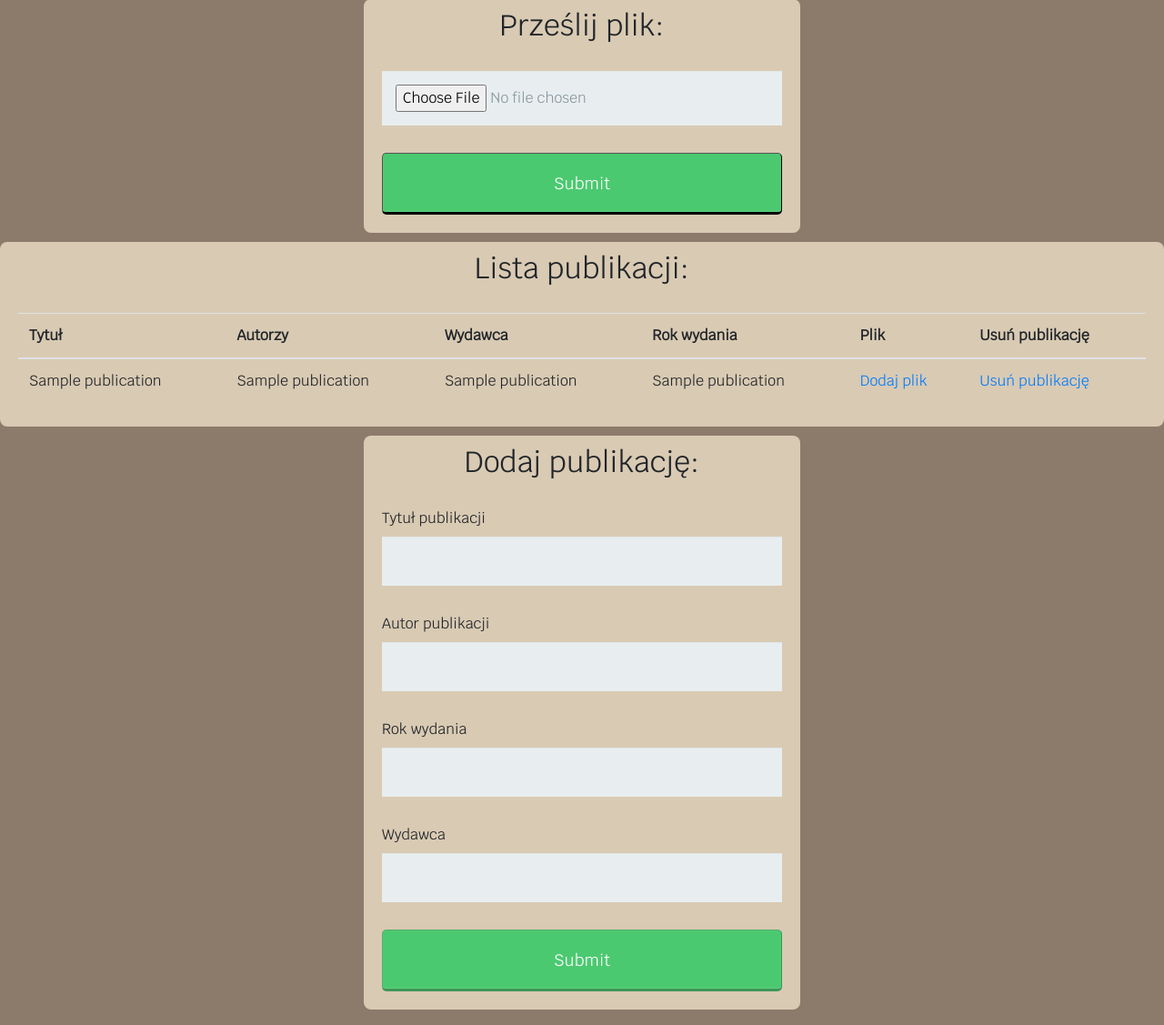
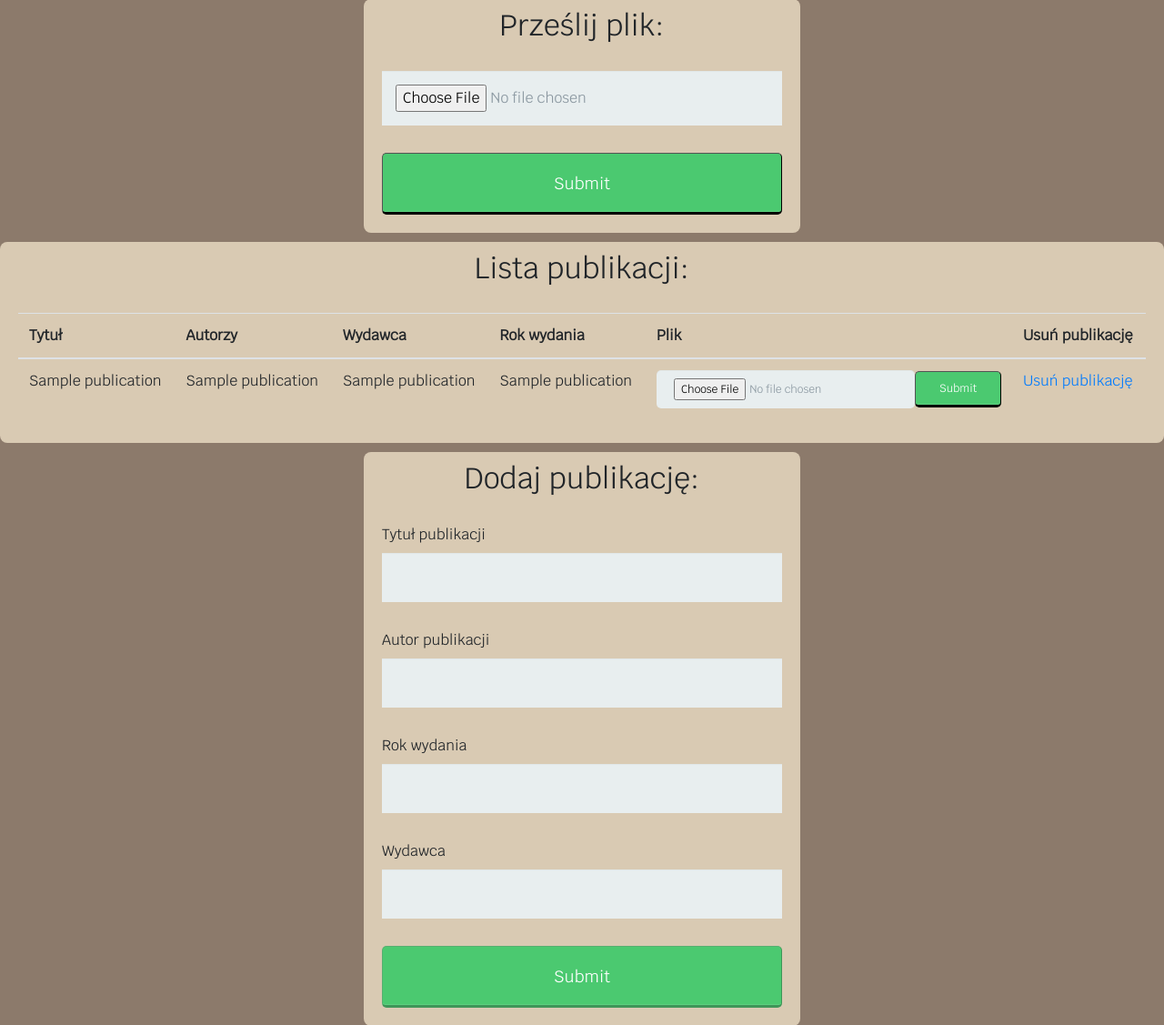
Before and after one commit to maciekkoz98/Webowka-P2, a Flask app: template web/templates/list.html in a window 1280 px wide. Shown: the part 217-1344 px from the top of the page at 91% size. Run offline with Flask 2, Linux system fonts and the light colour scheme; the template is opened without the code that fills it: most values are stand-ins (such as "Sample title", 1, 10 or a date in 2020); parts of the project's set-up code (start-up, migrations or seed data) failed here and were passed over; some libraries are stand-ins or nearby versions.

Commit message:
form to files in publication

```diff
--- a/web/app.py
+++ b/web/app.py
@@ -68,34 +68,26 @@ def auth():
 
 @app.route('/list')
 def files():
-    session_id = request.cookies.get('session_id')
-    username = request.cookies.get('username')
-    if username is None or session_id is None:
+    if not check_user():
         return redirect("/login")
-    session_id_redis = redis_instance.get(
-        username + "_session_id")
-    if session_id_redis is None:
-        return redirect("/login")
-    session_id_redis = session_id_redis.decode()
-    if session_id == session_id_redis:
-        upload_token = create_token(JWT_SESSION_TIME).decode('ascii')
-        download_token = create_token(JWT_SESSION_TIME).decode('ascii')
-        list_token = create_token(10).decode('ascii')
-        filelist_json = requests.post(
-            "http://files:5000/filelist", json={"token": list_token}, verify=False).json()
-        fileslist = filelist_json['files']
-        api_url = get_api_url(username)
-        publications = requests.get(api_url).json()
-        publications = publications["publications"]
-        publications = prepare_publications(publications)
-        API = "https://filesapi.company.com/publications/"
-        password = redis_instance.get(username).decode()
-        # TODO prezentacja publikacji
-        return render_template("list.html", filelist=fileslist, publications=publications,
-                               FILE=FILE, upload_token=upload_token,
-                               download_token=download_token, WEB=WEB, API=API, username=username, password=password)
-    else:
-        return redirect("/login")
+
+    username = request.cookies.get("username")
+    upload_token = create_token(JWT_SESSION_TIME).decode('ascii')
+    download_token = create_token(JWT_SESSION_TIME).decode('ascii')
+    list_token = create_token(10).decode('ascii')
+    filelist_json = requests.post(
+        "http://files:5000/filelist", json={"token": list_token}, verify=False).json()
+    fileslist = filelist_json['files']
+    api_url = get_api_url(username)
+    publications = requests.get(api_url).json()
+    publications = publications["publications"]
+    publications = prepare_publications(publications)
+    API = "https://filesapi.company.com/publications/"
+    password = redis_instance.get(username).decode()
+    # TODO prezentacja publikacji
+    return render_template("list.html", filelist=fileslist, publications=publications,
+                           FILE=FILE, upload_token=upload_token,
+                           download_token=download_token, WEB=WEB, API=API, username=username, password=password)
 
 
 def get_api_url(user):
@@ -105,6 +97,7 @@ def get_api_url(user):
 
 
 def prepare_publications(publications):
+    # TODO handle links!
     for i in range(0, len(publications)):
         publications[i] = publications[i].split(":_+")
     return publications
@@ -112,15 +105,11 @@ def prepare_publications(publications):
 
 @app.route('/callback')
 def callback():
-    username = request.cookies.get('username')
-    session_id = request.cookies.get("session_id")
+    if not check_user():
+        return redirect("/login")
 
     error = request.args.get("error")
     filename = request.args.get("fname")
-    redis_session = redis_instance.get(username + "_session_id").decode()
-    if session_id != redis_session:
-        return redirect("/login")
-
     if error:
         return f"<h1>APP</h1> Upload failed: {error}", 400
 
@@ -129,12 +118,10 @@ def callback():
 
 @app.route("/addPub", methods=["POST"])
 def add_pub():
-    session_id = request.cookies.get("session_id")
-    username = request.cookies.get("username")
-    redis_session = redis_instance.get(username + "_session_id").decode()
-    if session_id != redis_session:
+    if not check_user():
         return redirect("/login")
 
+    username = request.cookies.get("username")
     title = request.form.get("title")
     author = request.form.get("author")
     year = request.form.get("year")
@@ -164,6 +151,42 @@ def logout():
     return response
 
 
+@app.route('/addFileToPub')
+def show_form():
+    if not check_user():
+        return redirect("/login")
+
+    username = request.cookies.get("username")
+    pub_id = request.args.get("pid")
+    password = redis_instance.get(username).decode()
+    address = "http://api:5000/publications/" + pub_id
+    return render_template("fileForm.html", API=address, username=username, password=password)
+
+
+@app.route("/sendToAPI", methods=["POST"])
+def attach_file():
+    if not check_user():
+        return redirect("/login")
+
+    username = request.form.get("username")
+    password = request.form.get("password")
+    pub_id = request.form.get("pid")
+    link = "http://api:5000/publications/" + pub_id
+    file = request.files.get("file")
+    form_data = {
+        "username": username,
+        "password": password,
+    }
+    files = {
+        "file": (file.filename, file)
+    }
+
+    ans = requests.post(link, data=form_data, files=files)
+    if ans.status_code == 200:
+        return redirect('/list')
+    # <a href="/addFileToPub?pid={{publication[0]}}">Dodaj plik</a>
+
+
 def redirect(location):
     responce = make_response('', 303)
     responce.headers["Location"] = location
@@ -173,3 +196,17 @@ def redirect(location):
 def create_token(time):
     expiration = datetime.datetime.utcnow() + datetime.timedelta(seconds=time)
     return encode({"iss": "fileshare.company.com", "exp": expiration}, JWT_SECRET, "HS256")
+
+
+def check_user():
+    session_id = request.cookies.get("session_id")
+    username = request.cookies.get("username")
+    if username is None:
+        return False
+    redis_session = redis_instance.get(username + "_session_id")
+    if redis_session is None:
+        return False
+    redis_session = redis_session.decode()
+    if session_id != redis_session:
+        return False
+    return True
--- a/web/static/style.css
+++ b/web/static/style.css
@@ -59,6 +59,29 @@ input[type="submit"] {
     margin-bottom: 10px;
 }
 
+input.small {
+    vertical-align: middle;
+    padding: 9px 19px 9px 19px;
+    font-size: 12px;
+    text-align: center;
+    font-style: normal;
+    border-radius: 5px;
+    width: 75%;
+    margin-bottom: 0px;
+}
+
+input[type="submit"].small {
+    width: 25%;
+}
+
+.pubForm {
+    display: flex;
+    flex-flow: row wrap;
+    align-items: center;
+    margin: 0px;
+    padding: 0px;
+}
+
 li {
     list-style-type: none;
 }
--- a/web/templates/list.html
+++ b/web/templates/list.html
@@ -57,9 +57,18 @@
                 {% if publication[5] %}
                 <td><a href={{publication[5]}}>nazwa_pliku</a> <a href={{publication[6]}}>Usuń plik</a></td>
                 {% else %}
-                <td><a href="/addFileToPub">Dodaj plik</a></td>
+                <td>
+                    <form class="pubForm" action="/sendToAPI" method="POST" enctype="multipart/form-data">
+                        <input class="small" type="file" name="file" required />
+                        <input class="small" type="submit" />
+                        <input type="hidden" name="username" value="{{username}}" />
+                        <input type="hidden" name="password" value="{{password}}" />
+                        <input type="hidden" name="pid" value="{{publication[0]}}" />
+                    </form>
+                </td>
                 {% endif %}
-                <td><a href="{{API}}delete/{{publication[0]}}?username={{username}}&password={{password}}">Usuń publikację</a></td>
+                <td><a href="{{API}}delete/{{publication[0]}}?username={{username}}&password={{password}}">Usuń
+                        publikację</a></td>
             </tr>
             {% endfor %}
             {% endblock %}
```
Also changed, not shown: 1 other file.
